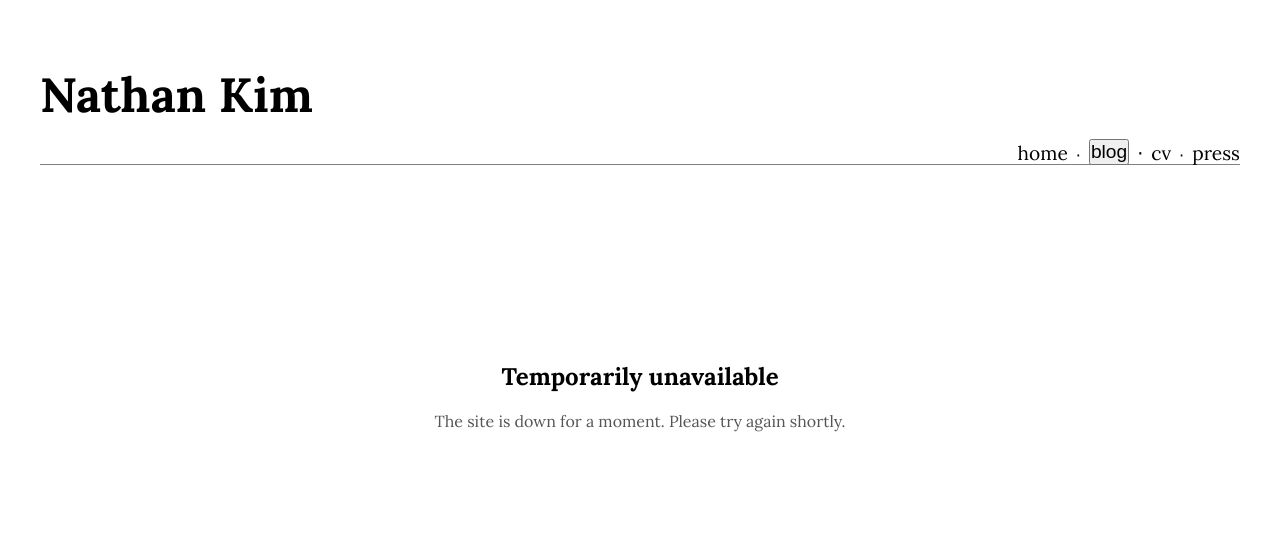
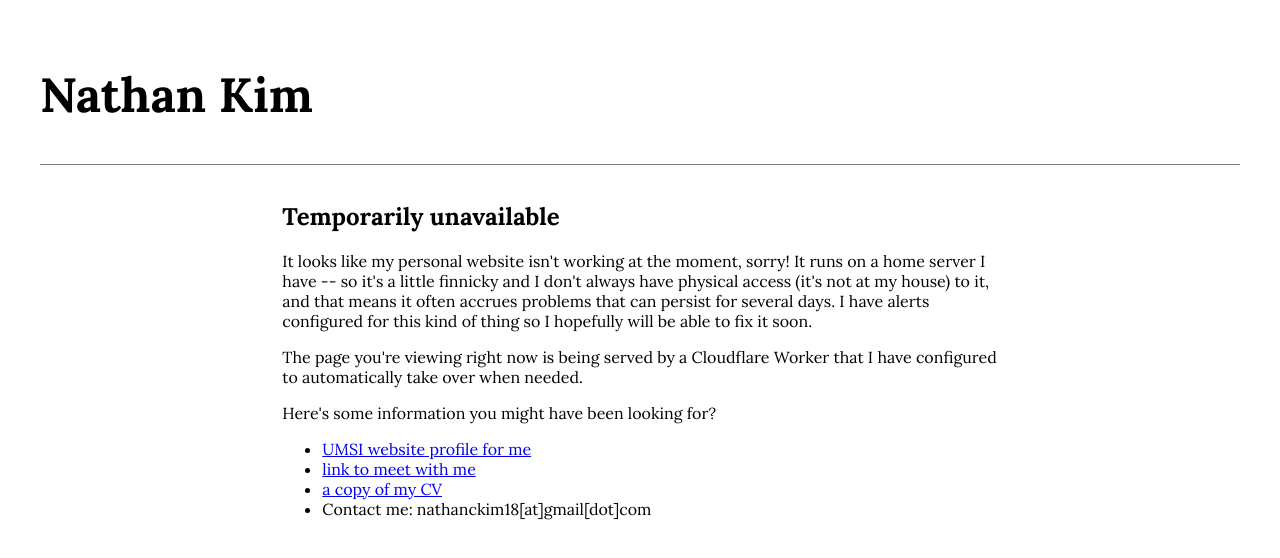
Before and after one commit to 18kimn/blog, a SvelteKit app: page /cloudflare-error in a window 1280 px wide. Shown: the top 558 px of the page. Built offline with nearby package versions, Linux system fonts and the light colour scheme; a web font is replaced by a local one.

Commit message:
error page

```diff
--- a/src/lib/Nav/Nav.svelte
+++ b/src/lib/Nav/Nav.svelte
@@ -4,6 +4,12 @@
   import {resolve} from "$app/paths"
   import {isCurrent} from "$lib/utils/misc"
   import Dropdown from "./Dropdown.svelte"
+
+  interface Props {
+    showLinks?: boolean
+  }
+
+  let {showLinks = true}: Props = $props()
 
   const routes = [
     "",
@@ -29,6 +35,7 @@
         <h2>Nathan Kim</h2>
       {/if}
     </a>
+    {#if showLinks}
       <nav class="links">
         {#each routes as route (route)}
           {#if typeof route === "string"}
@@ -48,6 +55,7 @@
           {/if}
         {/each}
       </nav>
+    {/if}
   </div>
 </div>
 
--- a/src/routes/+layout.svelte
+++ b/src/routes/+layout.svelte
@@ -15,7 +15,7 @@
   <title>{title} ⋅ Nathan Kim</title>
 </svelte:head>
 <div class="page">
-  <Nav />
+  <Nav showLinks={!page.data.hideNavLinks} />
   <div class="container">
     <div class="component">
       <main>
--- a/src/routes/cloudflare-error/+page.svelte
+++ b/src/routes/cloudflare-error/+page.svelte
@@ -1,18 +1,62 @@
-<section class="fallback">
-  <h1>Temporarily unavailable</h1>
-  <p>
-    The site is down for a moment. Please try again shortly.
-  </p>
-</section>
+<script>
+  import OutLink from "$lib/OutLink.svelte"
+</script>
+
+<div class="container">
+  <section class="fallback">
+    <h2>Temporarily unavailable</h2>
+    <p>
+      It looks like my personal website isn't working at the
+      moment, sorry! It runs on a home server I have -- so
+      it's a little finnicky and I don't always have
+      physical access (it's not at my house) to it, and that
+      means it often accrues problems that can persist for
+      several days. I have alerts configured for this kind
+      of thing so I hopefully will be able to fix it soon.
+    </p>
+    <p>
+      The page you're viewing right now is being served by a
+      Cloudflare Worker that I have configured to
+      automatically take over when needed.
+    </p>
+    <p>
+      Here's some information you might have been looking
+      for?
+    </p>
+    <ul>
+      <li>
+        <OutLink
+          href="https://www.si.umich.edu/people/nathan-kim"
+        >
+          UMSI website profile for me
+        </OutLink>
+      </li>
+      <li>
+        <OutLink
+          href="https://calendar.app.google/7GC6scMDvFwNwCsG8"
+        >
+          link to meet with me
+        </OutLink>
+      </li>
+      <li>
+        <OutLink
+          href="https://drive.google.com/file/d/1FO4nBdJUNPqu2AeUDMnOWE0VN9aJorS_/view?usp=sharing"
+        >
+          a copy of my CV
+        </OutLink>
+      </li>
+      <li>Contact me: nathanckim18[at]gmail[dot]com</li>
+    </ul>
+  </section>
+</div>
 
 <style>
-  .fallback {
-    max-width: 32rem;
-    margin: 20vh auto;
-    text-align: center;
+  .container {
+    display: flex;
+    place-content: center;
   }
 
-  .fallback p {
-    color: #555;
+  .fallback {
+    max-width: 72ch;
   }
 </style>
--- a/src/routes/cloudflare-error/+page.ts
+++ b/src/routes/cloudflare-error/+page.ts
@@ -3,4 +3,5 @@ export const csr = false
 
 export const load = () => ({
   title: "Temporarily unavailable",
+  hideNavLinks: true,
 })
```
Also changed, not shown: worker/index.js (added, +102 -0 lines). Lines whose indentation alone changed are shown as unchanged.
